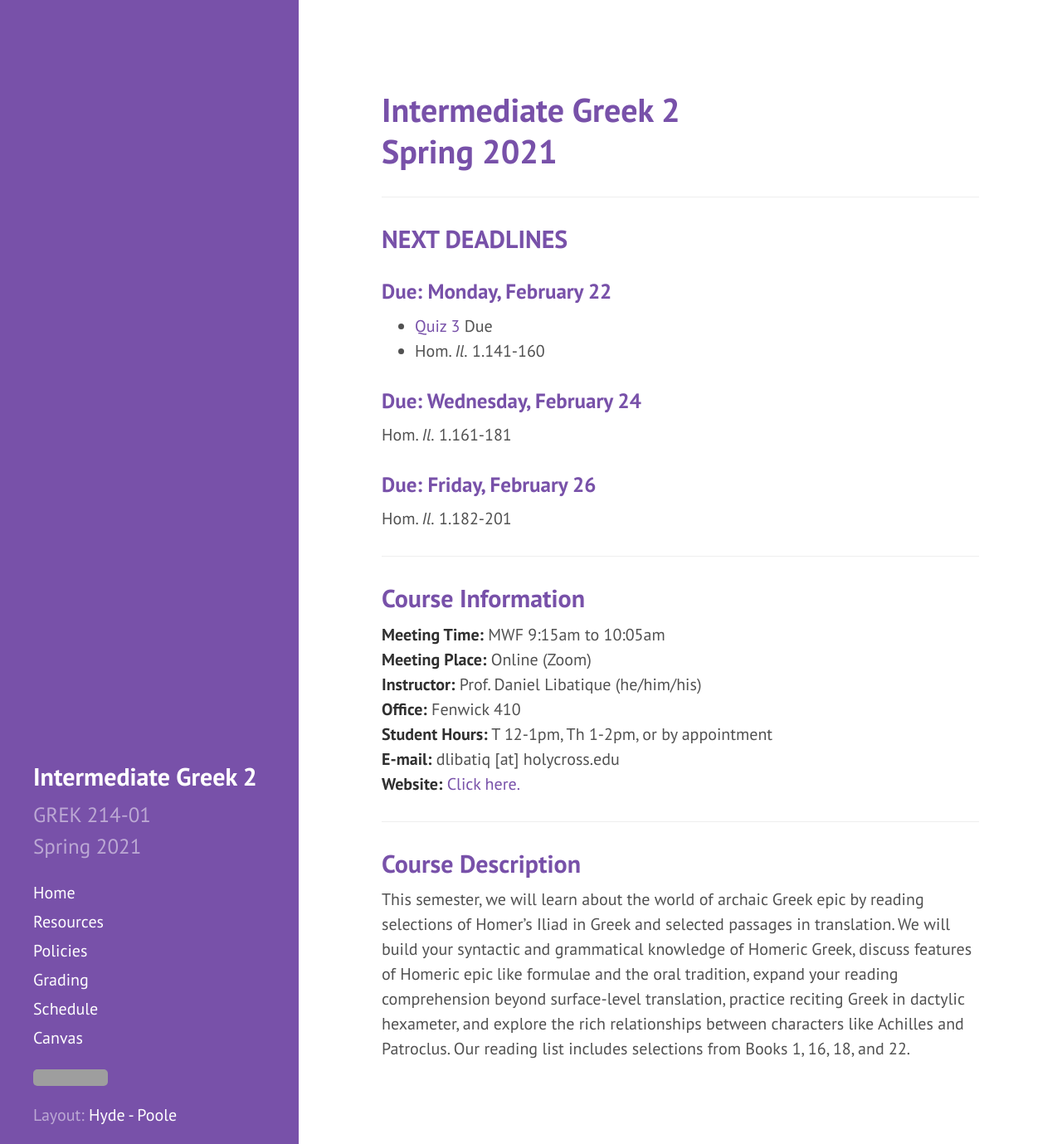
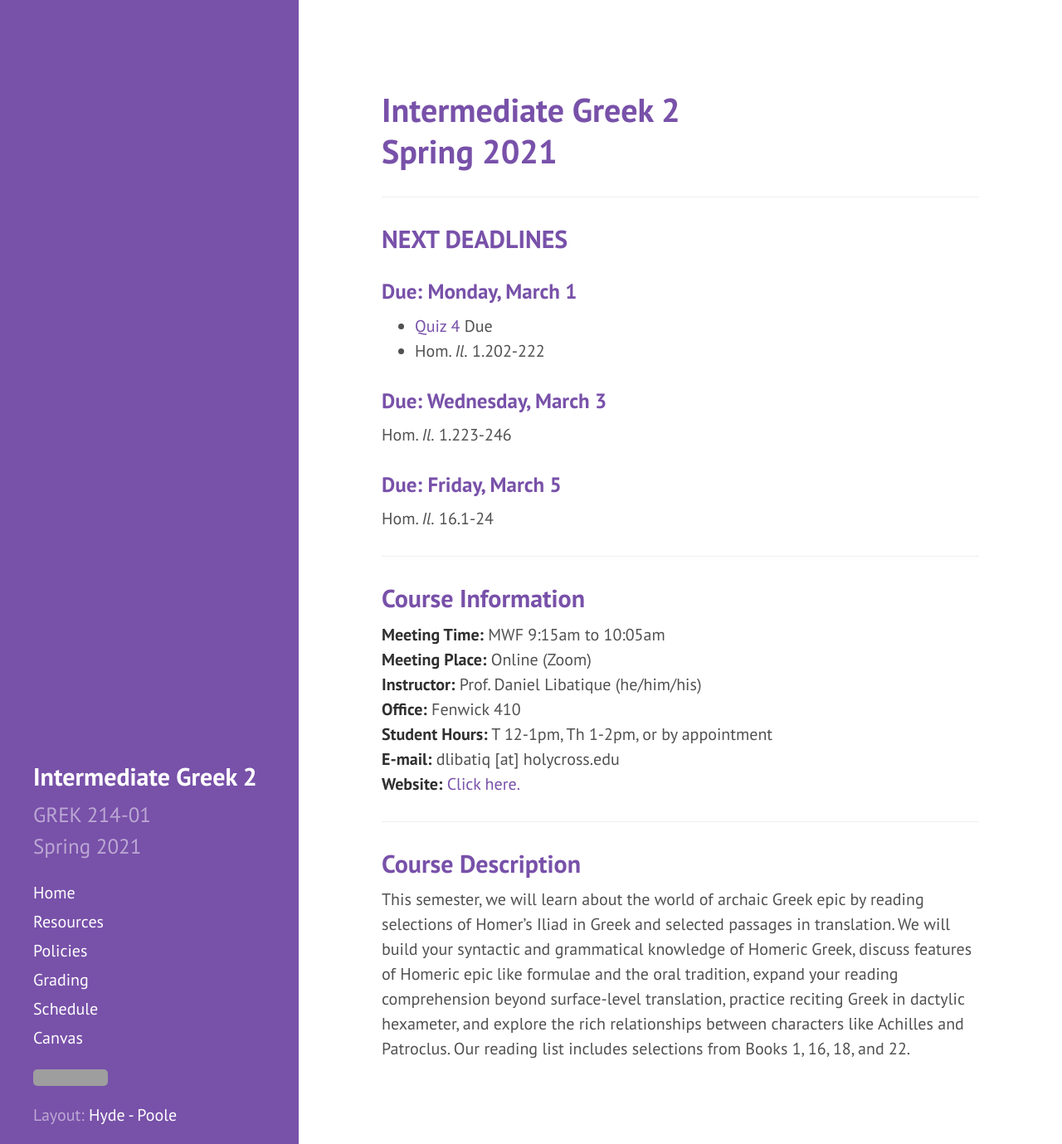
Before and after one commit to DLibatique/GREK214-S21, a Jekyll site: the page built from _pages/index.md, in a window 1280 px wide and 1379 px high. Shown: the whole window at 83% size. Built offline with Jekyll 4.4.1, drawn with Linux system fonts in a browser that asks for light colours; grey boxes are pictures that could not be loaded.

Commit message:
updated homepage

```diff
--- a/_pages/index.md
+++ b/_pages/index.md
@@ -10,15 +10,15 @@ permalink: /
 
 ## NEXT DEADLINES
 
-### Due: Monday, February 22
-* [Quiz 3](https://hc.instructure.com/courses/2941/assignments/31056) Due
-* Hom. *Il.* 1.141-160
+### Due: Monday, March 1
+* [Quiz 4](https://hc.instructure.com/courses/2941/assignments/31057) Due
+* Hom. *Il.* 1.202-222
 
-### Due: Wednesday, February 24
-Hom. *Il.* 1.161-181
+### Due: Wednesday, March 3
+Hom. *Il.* 1.223-246
 
-### Due: Friday, February 26
-Hom. *Il.* 1.182-201
+### Due: Friday, March 5
+Hom. *Il.* 16.1-24
 
 ***
 
```
